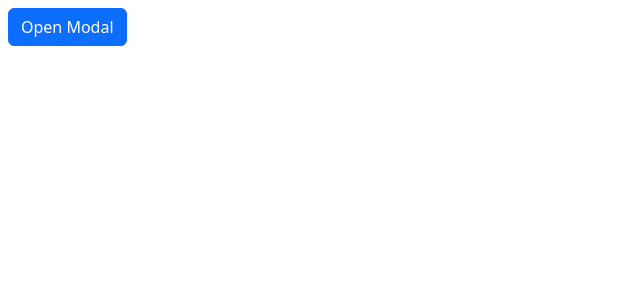
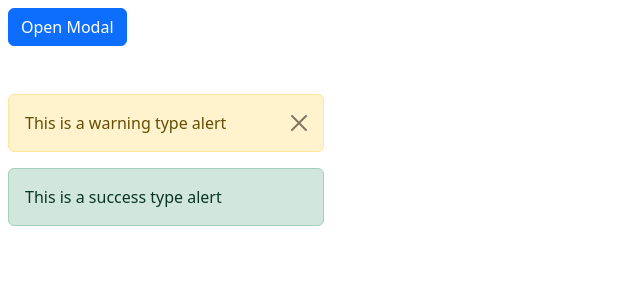
Before and after one commit to aldr-dev/homework-58, a React (Vite) app: page / in a window 1280 px wide. Shown: the top 300 px of the page, without its empty margins (0-640 px from the left). Built offline with nearby package versions, Linux system fonts and the light colour scheme.

Commit message:
реализовал UI-компонент Alert. Добавил событие скрытия alert при клике на блок элемента

```diff
--- a/src/App.tsx
+++ b/src/App.tsx
@@ -1,9 +1,11 @@
 import {useState} from 'react';
 import Modal from './components/Modal/Modal';
 import {ButtonProps} from './types';
+import Alert from './components/Alert/Alert';
 
 const App = () => {
   const [showModal, setShowModal] = useState(false);
+  const [showAlert, setShowAlert] = useState(true);
 
 
   const modalButtons: ButtonProps[] = [
@@ -15,11 +17,25 @@ const App = () => {
     <div className="m-2">
       <button type="button" className="btn btn-primary" onClick={() => setShowModal(true)}>Open Modal</button>
 
-      <Modal show={showModal} title="Some kinda modal title" buttons={modalButtons} onClose={() => setShowModal(false)}>
-        <div className="modal-body">
-          <p>This is modal content</p>
-        </div>
-      </Modal>
+      <div className="mb-5">
+        <Modal show={showModal} title="Some kinda modal title" buttons={modalButtons} onClose={() => setShowModal(false)}>
+          <div className="modal-body">
+            <p>This is modal content</p>
+          </div>
+        </Modal>
+      </div>
+
+      {showAlert ? (
+        <>
+          <Alert type="warning" onDismiss={() => setShowAlert(false)}>
+            This is a warning type alert
+          </Alert>
+        </>
+      ) : null}
+
+      <Alert type="success">
+        This is a success type alert
+      </Alert>
     </div>
   );
 };
--- /dev/null
+++ b/src/components/Alert/Alert.tsx
@@ -0,0 +1,27 @@
+import React from 'react';
+
+interface Props extends React.PropsWithChildren {
+  type: string;
+  onDismiss?: () => void;
+  clickDismissible?: boolean;
+}
+
+const Alert: React.FC<Props> = ({type, onDismiss, clickDismissible,  children}) => {
+
+  const presentDismiss = () => {
+    if (onDismiss) {
+      onDismiss();
+    }
+  };
+
+  return (
+    <div className={`alert alert-${type} alert-dismissible w-25`} style={{cursor: clickDismissible ? 'pointer' : 'default'}} onClick={clickDismissible ? presentDismiss : undefined}>
+      {children}
+      {clickDismissible || onDismiss === undefined ? null : (
+        <button type="button" className="btn-close" onClick={onDismiss}></button>
+      )}
+    </div>
+  );
+};
+
+export default Alert;
--- a/src/components/Modal/Modal.tsx
+++ b/src/components/Modal/Modal.tsx
@@ -5,7 +5,7 @@ interface Props extends React.PropsWithChildren {
   show: boolean;
   title: string;
   onClose: React.MouseEventHandler;
-  buttons: ButtonProps[];
+  buttons?: ButtonProps[];
 }
 
 const Modal: React.FC<Props> = ({show, title, onClose, buttons, children}) => {
```
